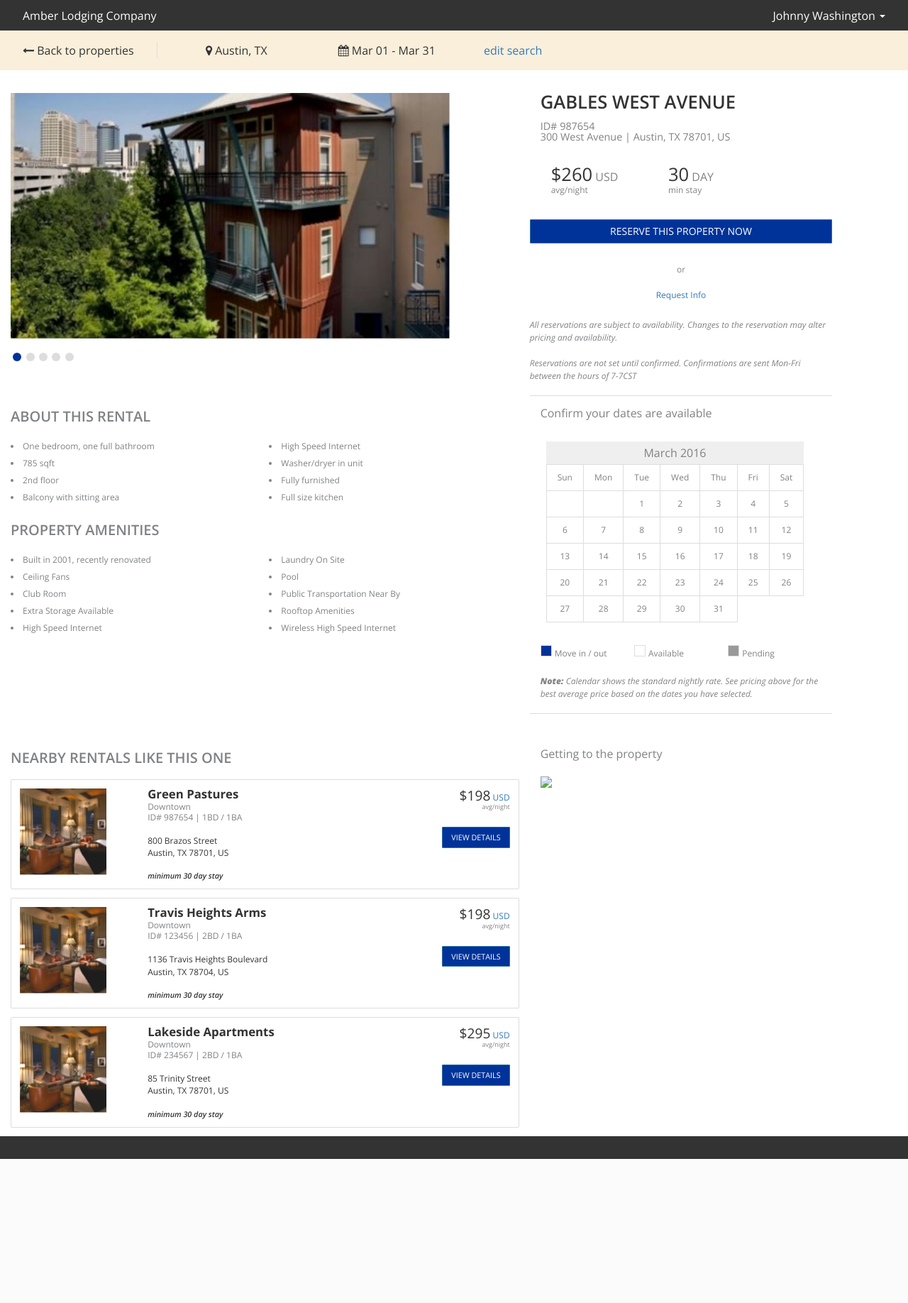
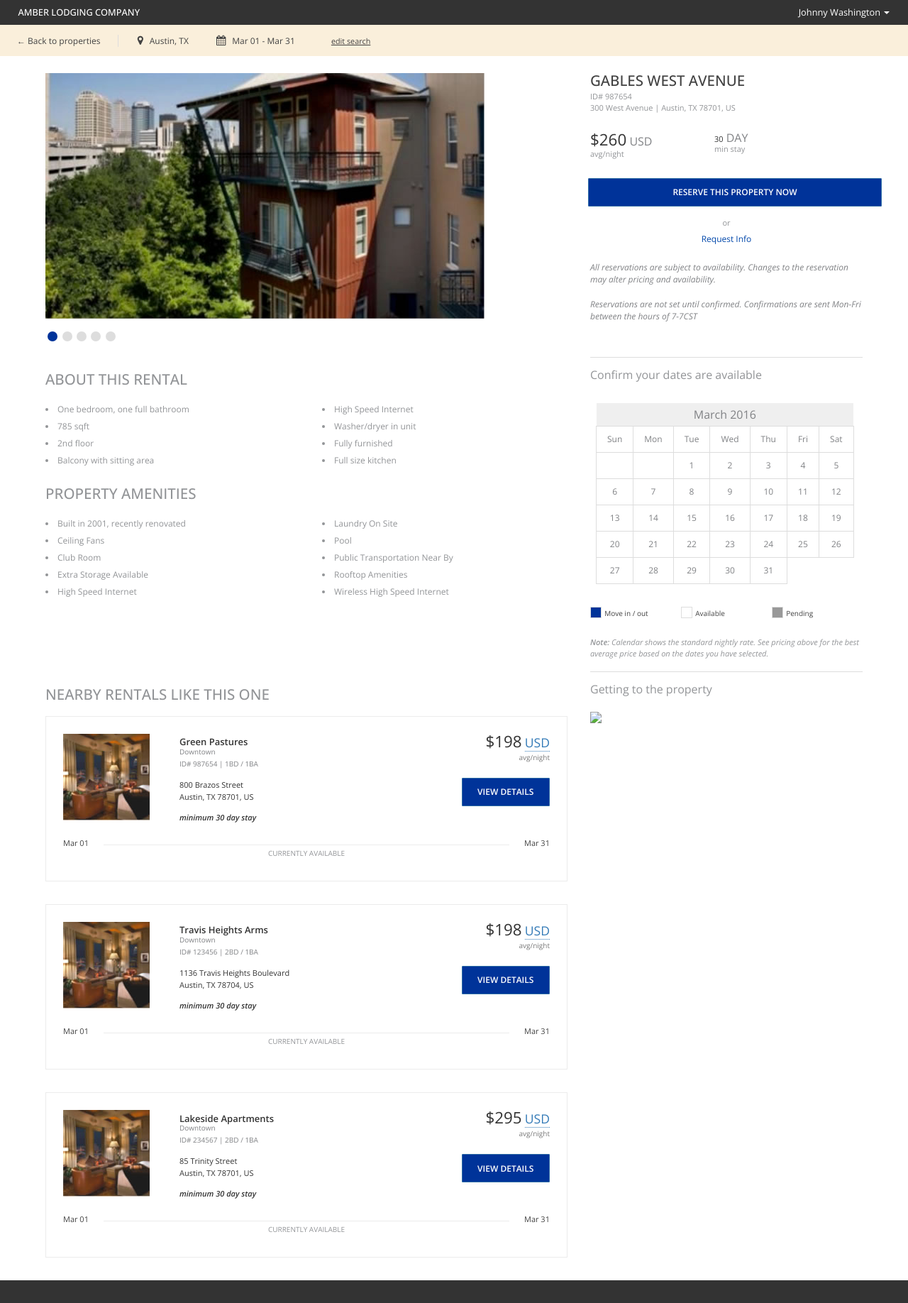
Before and after one commit to polarbeardesign/amberweb, a PHP site: page /property_detail.php in a window 1280 px wide. Shown: the whole page at 71% size. Before the commit the page ends 1633 px from the top, so only its background shows below. Run offline with PHP 8.4, Linux system fonts and the light colour scheme; some libraries are stand-ins or nearby versions.

Commit message:
property_detail formatting updates

```diff
--- a/inc/style.css
+++ b/inc/style.css
@@ -17,7 +17,7 @@ time, mark, audio, video {
   padding: 0;
   border: 0;
   outline: 0;
-  font-size: 100%;
+  font-size: 100%; /* is 16px or 12pt */
   font: inherit;
   vertical-align: baseline;
   }
@@ -46,7 +46,7 @@ blockquote, q {
   }
 
 strong {
-  font-weight: 800;
+  font-weight: 600;
   }
 
 em {
@@ -76,6 +76,13 @@ del {
 table {
   border-collapse: collapse;
   border-spacing: 0;
+}
+
+.form-control {
+  padding: 2.5em 0.75em;
+  border-radius: 2px;
+  -webkit-border-radius: 2px;
+  -moz-border-radius: 2px;
 }
 
 input {
@@ -109,7 +116,6 @@ Mobile Style
 body {
   background: #fff;
   font-family: 'Open Sans', sans-serif;
-  font-size: 16px;
   color: #808285;
   background: #333;
   }
@@ -124,7 +130,6 @@ body {
   margin: 1em auto;
   width: 100%;
   background: #fff;
-  /*border: 1px solid #cc0000;*/
   }
 
 header {
@@ -432,8 +437,12 @@ width: 300px;
   cursor: pointer;
 }
 
+#feature_property-carousel {
+  margin: 0;
+}
+
 #feature_property-carousel > .carousel-indicators {
-  margin: 0;
+  margin: 0 10em 0 0;
   left: 0%;
   text-align: left;
   }
@@ -442,8 +451,8 @@ width: 300px;
   margin: 0 0.2em;
   border: none;
   background-color: #ddd;
-  width: 12px;
-  height: 12px;
+  width: 14px;
+  height: 14px;
   }
 
 #feature_property-carousel > .carousel-indicators .active {
@@ -572,7 +581,7 @@ text-align: right;
 }
 
 /*----------------------------------------------------
-Medium Width Style 600 <=> 900
+Medium Width Style 500 <=> 900
 -------------------------------------------------------*/
 @media only screen and (min-width: 600px) {
 
@@ -828,11 +837,14 @@ Wide Style 900 <=> 1280
   margin: 0.85em;
   display: inline;
   color: #fefefe;
+  font-size: 0.8em;
 }
 
 .alc {
+  text-transform: uppercase;
   margin-left: 2em;
   float: left;
+  font-weight: 500;
 }
 
 .client-name {
@@ -842,9 +854,10 @@ Wide Style 900 <=> 1280
 
 .info-bar {
   display: inline;
-  color: #333;
+  color: #424242;
   padding: 1.25em 0;
   background: #faefdb;
+  font-size: 0.75em;
 }
 
 .info-back {
@@ -854,78 +867,142 @@ border-right: 1px solid #ddd;
 }
 
 .location {
-margin: 0 2em;
+margin: 0 1em 0 0;
 padding-right: 2em;
 }
 
+.location > .fa-map-marker {
+  font-size: 1.2em;
+  margin-right: 0.4em;
+}
+
 .dates {
-margin: 0 2em;
-padding-right: 2em;
+margin: 0 4em 0 0;
+
+}
+
+.dates > .fa-calendar {
+  font-size: 1.2em;
+  margin-right: 0.4em;
 }
 
 .update-search {
+  font-size: 0.9em;
+}
+
+.update-search a:link, .update-search a:visited, .update-search a:hover {
+text-decoration: underline;
+color: #424242;
+}
+
+.padded {
+padding: 0 4em;
 }
 
 .property-detail, .properties-nearby {
-margin: 2em 0 0;
+margin: 0;
+}
+
+.property-detail {
+margin-top: 1.5em;
 }
 
 .location-title {
 text-transform: uppercase;
-font-weight: 600;
-font-size: 1.6em;
-color: #333;
-margin: 0 0 0.5em 0;
+font-weight: 500;
+font-size: 1.28em;
+color: #424242;
+margin: 0 0 0.2em 0;
 }
 
 .location-id, .location-address {
 display: block;
-font-size: 0.9em;
-line-height: 1.1em;
+font-size: 0.6875em;
+line-height: 1.5em;
+color: #929497;
 }
 
 .property-numbers {
-margin: 2em 0;
+margin: 1.6em 0;
+}
+
+.col-md-4, .col-md-5, .col-md-8 {
+padding: 0;
 }
 
 .reserve-now, .reserve-now:hover {
+font-size: 0.75em;
+font-weight: 600;
 text-transform: uppercase;
 background: #003399;
 border-radius: 1px;
 width: 100%;
-margin-bottom: 2em;
+padding: 0.9em;
+margin: 0 2em 1.25em 1em;
 }
 
 .view-details, .view-details:hover {
 margin: 2em 0 0 0;
 text-transform: uppercase;
-font-size: 0.9em;
+font-size: 0.75em;
+font-weight: 600;
 background: #003399;
 border-radius: 1px;
+padding: 0.9em 1.8em;
 }
 
 .daily-price, .min-stay {
 display: inline;
-font-size: 1.6em;
 color: #333;
 }
 
+.daily-price {
+font-size: 1.4em;
+}
+
+.min-stay {
+font-size: 0.6875em;
+}
+
+a.currency-denominator {
+font-size: 1.1em;
+border-bottom: 1px dotted #337ab7;
+margin-bottom: 10em;
+}
+
+a.currency-denominator:hover {
+text-decoration: none;
+}
+
+.price-unit {
+font-size: 0.625em;
+color: #797979;
+margin: 0.5em 0 0 0;
+}
+
 .nearby-box * .min-stay {
-font-size: 0.9em;
+color: #333;
+font-size: 0.6875em;
 font-style: italic;
 font-weight: 600;
-color: #333;
+}
+
+.move-date {
+font-size: 0.6875em;
+color: #424242;
 }
 
 h2.property-about, h2.property-amenities {
-font-size: 1.25em;
+font-size: 1.2857em;
+color: #929497;
 text-transform: uppercase;
-font-weight: 600;
+font-weight: 500;
 margin: 1em 0 1em;
 }
 
 ul.property-features, ul.property-amenities {
 font-size: 0.75em;
+color: #929497;
 list-style: disc inside none;
 line-height: 2em;
 -moz-column-count: 2;
@@ -945,6 +1022,7 @@ border-bottom: 1px solid #ddd;
 
 .cal-section > h3{
 margin: 1em 0 0;
+color: #929497;
 }
 
 .cal-body {
@@ -961,6 +1039,12 @@ height: 1em;
 border: 1px solid #ddd;
 }
 
+.date-key {
+font-size: 0.625em;
+color: #424242;
+vertical-align: 30%;
+}
+
 .requested_dates {
 background: #003399;
 }
@@ -970,30 +1054,49 @@ background: #999;
 }
 
 .nearby-box {
-border: 1px solid #ddd;
-padding: 1em;
-margin: 1em 0;
-font-size: 0.75em;
-border-radius: 2px;
+border: 1px solid #ececec;
+padding: 1.5em;
+margin: 1em 2em 2em 0;
+}
+
+.nearby-details {
+margin-left: 0px;
+padding: 0;
 }
 
 h1.nearby {
-font-size: 1.4em;
-font-weight: bold;
+font-size: 0.8125em;
+font-weight: 600;
 color: #333;
-margin: 0;
+margin: 0.4em 0 0.1em;
 }
 
 .neighborhood {
-margin: 0.25em 0;
+font-size: 0.625em;
+margin: 0 0 0.7em;
 }
 
 .nearby-address {
 color: #333;
-line-height: 1.45em;
+font-size: 0.6875em;
+margin: 1.6em 0 1em;
+line-height: 1.5em;
+}
+
+.duration {
+border-bottom: 1px solid #ececec;
+line-height: 0.5em;
+}
+
+.nearby-availability {
+text-transform: uppercase;
+color: #929497;
+font-size: 0.625em;
+margin-top: -2em;
 }
 
 h3.map-header {
+color: #929497;
 margin: 0 0 1.5em;
 }
 
@@ -1077,8 +1180,9 @@ margin-bottom: 4em;
 }
 
 .small-print {
-font-size: 0.75em;
+font-size: 0.6875em;
 line-height: 1.5em;
+color: #929497;
 }
 
 .location-price {
@@ -1115,7 +1219,14 @@ cursor: pointer;
 }
 
 .request-info-link {
-color: #337ab7;
+color: #0047aa;
+font-size: 0.75rem;
+margin: 0.5em 0 2em 0;
+}
+
+.disclaimers {
+font-size: 0.75em;
+line-height: 1.4em;
 }
 
 .Login {
--- a/property_detail.php
+++ b/property_detail.php
@@ -69,7 +69,7 @@ $nearby_properties = array(0 => array('property_thumb' => "property_987654_thumb
 
   <link rel="stylesheet" href="inc/bootstrap.min.css" type="text/css" media="screen">
   <link rel="stylesheet" href="inc/style.css" type="text/css" media="screen">
-  <link href='https://fonts.googleapis.com/css?family=Open+Sans:100,400,600,400italic,600italic,800italic,700' rel='stylesheet' type='text/css'>
+  <link href='https://fonts.googleapis.com/css?family=Open+Sans:100,400,500,600,400italic,600italic,800italic,700' rel='stylesheet' type='text/css'>
   <link rel="stylesheet" href="https://maxcdn.bootstrapcdn.com/font-awesome/4.5.0/css/font-awesome.min.css">
 
   <script type="text/javascript" src="//ajax.googleapis.com/ajax/libs/jquery/2.0.2/jquery.min.js"></script>
@@ -91,15 +91,15 @@ $nearby_properties = array(0 => array('property_thumb' => "property_987654_thumb
 <div id="container">
 
 <div class="info-bar">
-  <span class="info-back"><i class="fa fa-long-arrow-left"></i> Back to properties</span>
+  <span class="info-back">&larr; Back to properties</span>
   <span class="location"><i class="fa fa-map-marker"></i> <?php echo $search_parameters[city], ", ", $search_parameters[state] ?></span>
   <span class="dates"><i class="fa fa-calendar"></i> <?php echo $search_parameters[move_in], " - ", $search_parameters[move_out] ?></span>
   <span class="update-search"><a href="#">edit search</a></span>
 </div>
 
 <section class="property-detail container-fluid">
-  <div class="row">
-    <div class="col-md-7">
+  <div class="row padded">
+    <div class="col-md-8">
 
       <div id="feature_property-carousel" class="carousel slide" data-ride="carousel">
         <!-- Indicators -->
@@ -151,16 +151,20 @@ $nearby_properties = array(0 => array('property_thumb' => "property_987654_thumb
       </div>
       <div class="row">
       <div class="btn btn-primary reserve-now">Reserve This Property Now</div>
-        <p class="small-print text-center">or</br />
-          <div class="small-print text-center request-info-link">Request Info</div>
-        </p>
-        <p class="small-print"><em>All reservations are subject to availability. Changes to the reservation may alter pricing and availability.</em></p>
-        <p class="small-print"><em>Reservations are not set until confirmed. Confirmations are sent Mon-Fri between the hours of 7-7CST</em></p>
+        <div class="small-print text-center">or</br />
+          <div class="text-center request-info-link">Request Info</div>
+        </div>
+       </div>
+      <div class="row">
+        <div class="col-md-12 disclaimers">
+          <p><em>All reservations are subject to availability. Changes to the reservation may alter pricing and availability.</em></p>
+          <p><em>Reservations are not set until confirmed. Confirmations are sent Mon-Fri between the hours of 7-7CST</em></p>
+        </div>
       </div>
     </div>
   </div>
-  <div class="row">
-    <div class="col-md-7">
+  <div class="row padded">
+    <div class="col-md-8">
       <h2 class="property-about">About This Rental</h2>
         <ul class="property-features">
           <?php foreach($selected_property[features] as $value) { echo '<li>'.$value.'</li>'; } ?>
@@ -276,13 +280,13 @@ $nearby_properties = array(0 => array('property_thumb' => "property_987654_thumb
       </div>
       <div class="row row-spacing">
         <div class="col-md-4" style="padding: 0;">
-          <div class="cal-key requested_dates"></div> <span class="small">Move in / out</span>
+          <div class="cal-key requested_dates"></div> <span class="date-key">Move in / out</span>
         </div>
         <div class="col-md-4" style="padding: 0;">
-          <div class="cal-key"></div> <span class="small">Available</span>
+          <div class="cal-key"></div> <span class="date-key">Available</span>
         </div>
         <div class="col-md-4" style="padding: 0;">
-          <div class="cal-key pending_dates"></div> <span class="small">Pending</span>
+          <div class="cal-key pending_dates"></div> <span class="date-key">Pending</span>
         </div>
       </div>
       <p class="small-print"><em><strong>Note:</strong> Calendar shows the standard nightly rate. See pricing above for the best average price based on the dates you have selected.</em></p>
@@ -291,8 +295,8 @@ $nearby_properties = array(0 => array('property_thumb' => "property_987654_thumb
 </section>
 
 <section class="properties-nearby container-fluid">
-  <div class="row">
-    <div class="col-md-7">
+  <div class="row padded">
+    <div class="col-md-8">
     <h2 class="property-about">Nearby Rentals Like This One</h2>
 
 
@@ -303,20 +307,42 @@ $nearby_properties = array(0 => array('property_thumb' => "property_987654_thumb
           <div class="col-sm-12 col-md-3">
             <img src="img/clients/'.$inner[property_thumb].'" alt="<##>" />
           </div>
-          <div class="col-sm-12 col-md-6">
+          <div class="col-sm-12 col-md-6 nearby-details">
           <h1 class="nearby">'.$inner[property_name].'</h1>
           <p class="neighborhood">'.$inner[neighborhood].'</p>
-          <p>ID# '.$inner[id] . ' | ' . $inner[size].'</p>
+          <p class="neighborhood">ID# '.$inner[id] . ' | ' . $inner[size].'</p>
           <p class="nearby-address">'.$inner[property_address] . '<br />
           ' .$inner[property_city] . ', '.$inner[property_state] . ' ' .$inner[property_postal_code] . ', '.$inner[property_country_code] . ' </p>
            <p class="min-stay">minimum '.$inner[min_stay].' day stay</p>
           </div>
           <div class="col-sm-12 col-md-3 text-right">
-          <div class="daily-price">$'.$inner[daily_price] . '</div> <a href="">USD</a>
-          <div class="small-print">avg/night</div>
+          <div class="daily-price">$'.$inner[daily_price] . '</div> <a href="" class="currency-denominator" >USD</a>
+          <div class="price-unit">avg/night</div>
           <div class="btn btn-primary view-details">View Details</div>
           </div>
           </div>
+        <div class="row row-spacing">
+          <div class="col-md-1 no-padding">
+            <div class="move-date">'
+            . $search_parameters[move_in] . '
+            </div>
+          </div>
+          <div class="col-md-10 duration">
+          &nbsp;
+          </div>
+          <div class="col-md-1 text-right no-padding">
+            <div class="move-date">'
+            . $search_parameters[move_out] . '
+            </div>
+          </div>
+        </div>
+        <div class="row">
+          <div class="col-md-12 text-center no-padding nearby-availability">
+            Currently Available
+          </div>
+        </div>
+
+
       </div>
       '
 
```
